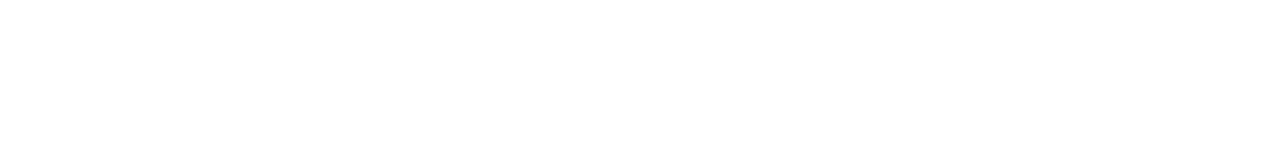
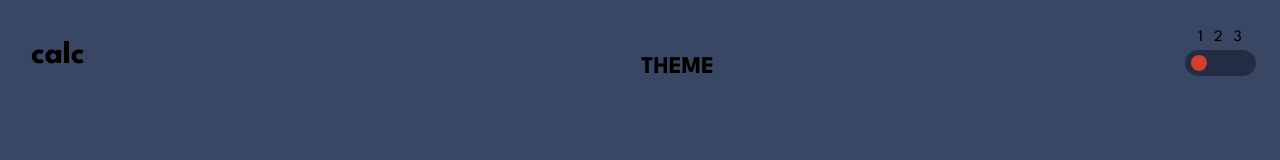
Before and after one commit to NikaNishnianidze/Calculator-App, a plain HTML site: page index.html in a window 1280 px wide. Drawn offline with Linux system fonts and the light colour scheme.

Commit message:
finish styling slider

```diff
--- a/index.html
+++ b/index.html
@@ -9,5 +9,25 @@
     <script src="script.js" defer></script>
     <title>Calculator App</title>
   </head>
-  <body></body>
+  <body>
+    <header>
+      <h1>calc</h1>
+      <h2>THEME</h2>
+      <div class="input-section">
+        <div class="p-section">
+          <p>1</p>
+          <p>2</p>
+          <p>3</p>
+        </div>
+        <input
+          type="range"
+          min="1"
+          max="3"
+          value="1"
+          class="slider"
+          id="slider-value"
+        />
+      </div>
+    </header>
+  </body>
 </html>
--- a/style.css
+++ b/style.css
@@ -0,0 +1,50 @@
+@import url("https://fonts.googleapis.com/css2?family=League+Spartan:wght@100..900&display=swap");
+* {
+  padding: 0;
+  margin: 0;
+  box-sizing: border-box;
+}
+
+body {
+  background-color: hsl(222, 26%, 31%);
+  padding: 30px 24px 30px 31px;
+  font-family: "League Spartan", serif;
+}
+
+header {
+  display: flex;
+  justify-content: space-between;
+  align-items: center;
+}
+
+h2 {
+  position: relative;
+  top: 12px;
+  left: 43px;
+}
+
+.p-section {
+  display: flex;
+  gap: 11px;
+  position: relative;
+  left: 13px;
+}
+
+.slider {
+  -webkit-appearance: none;
+  width: 71px;
+  height: 26px;
+  border-radius: 13px;
+  border: 1px solid hsla(223, 31%, 20%, 1);
+  background-color: hsla(223, 31%, 20%, 1);
+  margin-top: 5px;
+}
+
+.slider::-webkit-slider-thumb {
+  -webkit-appearance: none;
+  width: 16px;
+  height: 16px;
+  border-radius: 10px;
+  background-color: hsla(6, 63%, 50%, 1);
+  margin: 5px;
+}
```
